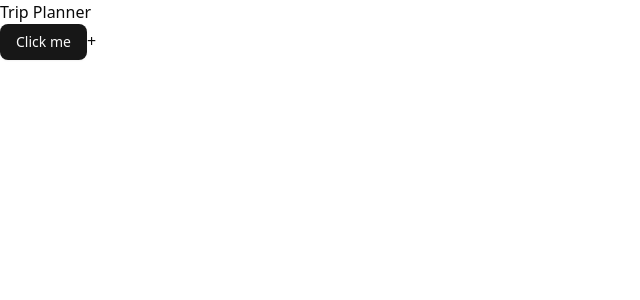
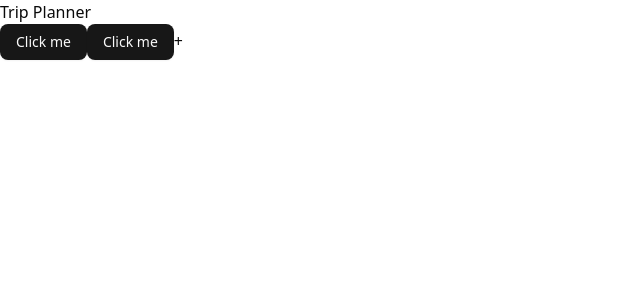
Before and after one commit to mdanassaifi/ai-trip-planner, a React (Vite) app: page / in a window 1280 px wide. Shown: the top 300 px of the page, without its empty margins (0-640 px from the left). Built offline with nearby package versions, Linux system fonts and the light colour scheme.

Commit message:
bugfixed

```diff
--- a/src/App.jsx
+++ b/src/App.jsx
@@ -12,6 +12,7 @@ function App() {
       <div>
         <h1> Trip Planner</h1>
         <Button>Click me</Button>
+        <Button>Click me</Button>
         <button onClick={() => setCount(count + 1)}>+</button>
       </div>
     </>
```
